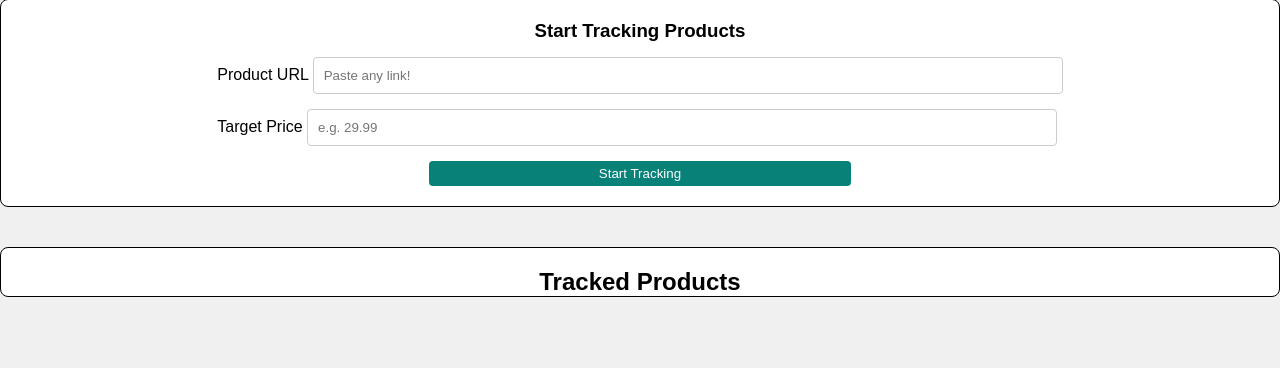
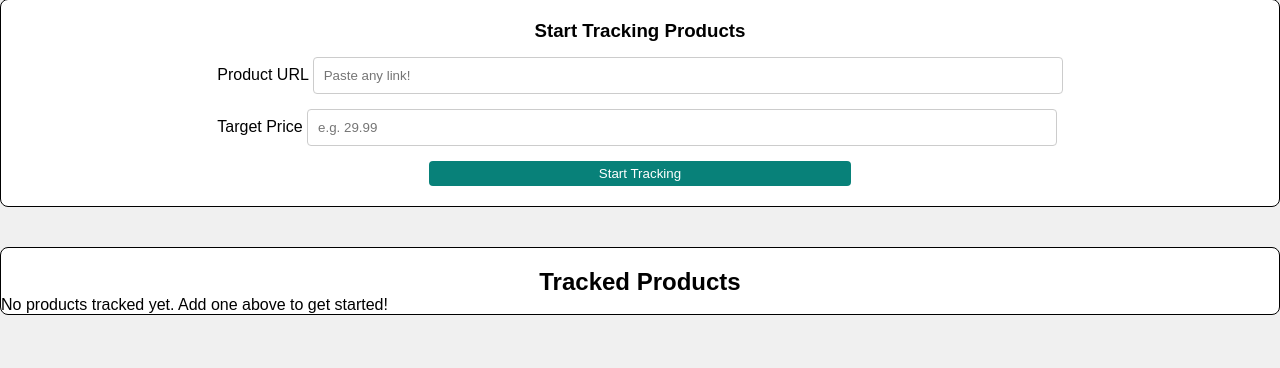
Before and after one commit to Uneeb-Ashfaq/Pricly, a Flask app: page / in a window 1280 px wide. Shown: the part 432-800 px from the top of the page. Run offline with Flask 3, Linux system fonts and the light colour scheme.

Commit message:
Fixed Issues, adding and removing products works!

```diff
--- a/app.py
+++ b/app.py
@@ -12,7 +12,7 @@ app.config['SQLALCHEMY_DATABASE_URI'] = 'sqlite:///test.db'
 app.config['SQLALCHEMY_TRACK_MODIFICATIONS'] = False  # Prevents warning
 db = SQLAlchemy(app)
 
-class Product(db.Model):
+class Product(db.Model):  #database model
     id = db.Column(db.Integer, primary_key=True)
     url = db.Column(db.String(500), nullable=False)
     name = db.Column(db.String(100))
@@ -21,30 +21,45 @@ class Product(db.Model):
     date_added = db.Column(db.DateTime, default=datetime.utcnow)
 
     def __repr__(self):
-            return f'<Product {self.name}>'
+            return f'<Product {self.url}>'
 
 
 # Homepage - shows products
 @app.route('/', methods=['POST', 'GET'])
 def index():
     if request.method == 'POST':
-        product_url = request.form.get('product_url')
-        target_price = request.form.get('target_price')
-        new_product = Product( url=product_url,target_price=target_price, date_added=datetime.now())
-        try :
+        product_url = request.form.get('product_url')  #getting url from form
+        target_price = float(request.form.get('target_price')) #getting target price from form
+
+        if not product_url or not target_price: #validation
+            return "Please enter both a URL and a target price."
+
+        try: #scraping the product details
+            name, current_price = scrape(product_url)
+            current_price = float(current_price.replace('$', '').replace('£', '').replace(',', ''))
+        except Exception as e: #handling scraping errors
+            return f"There was an issue scraping the product: {str(e)}"
+        new_product = Product( #adding product to database
+            url=product_url,
+            name=name,
+            current_price=current_price,
+            target_price=target_price,
+            date_added=datetime.now(),
+        )
+        try : #committing to database
             db.session.add(new_product)
             db.session.commit()
-            return redirect(url_for('index'))
+            return redirect(url_for('index')) #redirecting to homepage
         except:
-            return "There was an issue adding your product"
+            return "There was an issue adding your product" #handling database errors
     else:
-        products = Product.query.order_by(Product.date_added).all()
-        return render_template('index.html', products=products)
+        products = Product.query.order_by(Product.date_added).all() #fetching all products from database
+        return render_template('index.html', products=products) #rendering homepage with products
 
 
 
 
-@app.route('/delete/<int:id>')
+@app.route('/delete/<int:id>') #delete product
 def delete(id):
     product_to_delete = Product.query.get_or_404(id)
     try:
@@ -54,10 +69,14 @@ def delete(id):
     except:
         return "There was a problem deleting that product"
 
-def scrape_Amazon(url):
-    soup = BeautifulSoup(requests.get(url).content, 'html.parser')
-    title = soup.find(id='productTitle').get_text().strip()
-    price = soup.find(id='priceblock_ourprice').get_text().strip()
+def scrape(url): #scraping function
+    soup = BeautifulSoup(requests.get(url).content, 'html.parser') #parsing HTML
+    name = soup.find('h1').get_text().strip()
+    price_element = soup.find(class_='price_color')
+    current_price = price_element.get_text().strip() if price_element else "0.00"
+    return name, current_price
+
+
 
 if __name__ == "__main__":
     with app.app_context():
--- a/templates/index.html
+++ b/templates/index.html
@@ -65,8 +65,9 @@
   <!-- Tracked Products -->
   <section class="tracked-products-section" id="products">
     <h1>Tracked Products</h1>
+    {% if products %}
+      <div class="box-container">
         {% for product in products %}
-
         <div class="box">
           <div class="image">
             <img src="/static/images/sample_product.png" alt="Sample Product">
@@ -76,12 +77,14 @@
           <h2>{{ product.name }}</h2>
           <p>Current Price: ${{ product.current_price }}</p>
           <p>Target Price: ${{ product.target_price }}</p>
-        <button class="remove-btn">Remove Product</div>button>
-        <a href="/delete/{{ product.id }}">Delete</a>
+          <a href="/delete/{{ product.id }}">Remove Product</a>
+        </div>
     </div>
 
     {% endfor %}
-  </div>
+  {% else %}
+    <p>No products tracked yet. Add one above to get started!</p>
+  {% endif %}
   </section>
 
 
```
Lines whose indentation alone changed are shown as unchanged.
